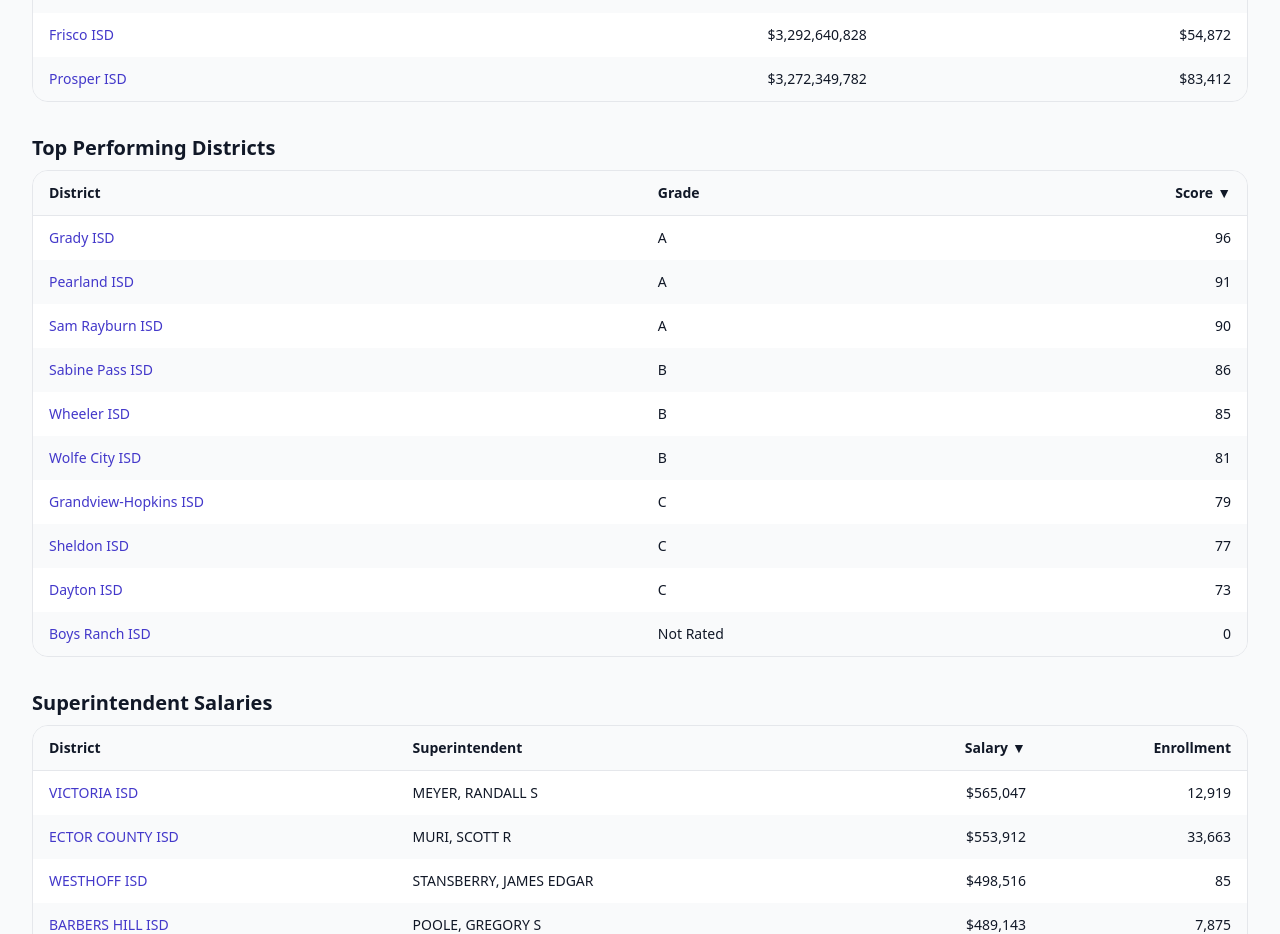
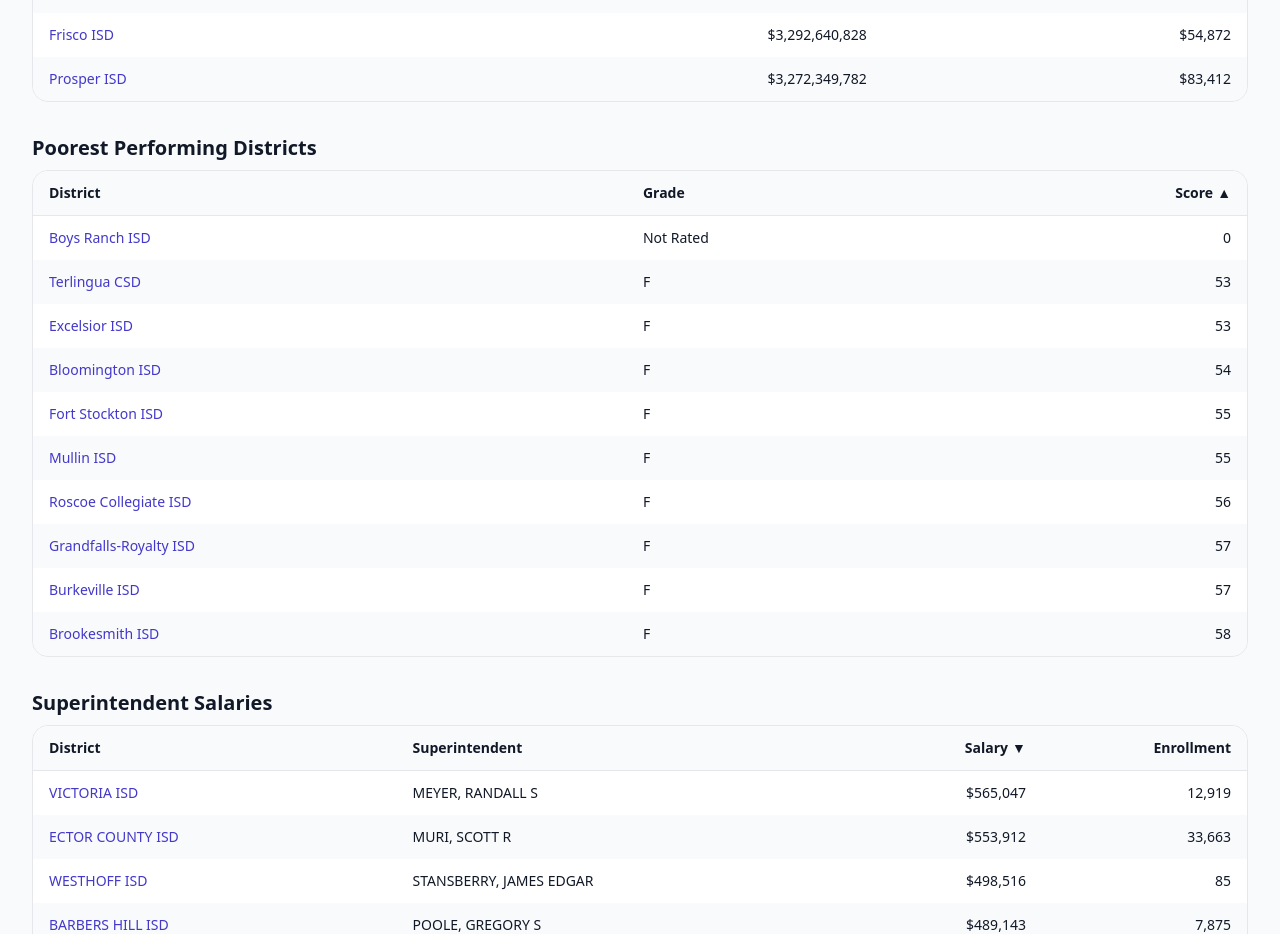
Before and after one commit to jab1897/LoneStarLedger5, a React (Vite) app: page / in a window 1280 px wide. Shown: the part 1440-2374 px from the top of the page. Built offline with nearby package versions, Linux system fonts and the light colour scheme; no server answers.

Commit message:
fix(home): show poorest performing districts sorted ascending

```diff
--- a/src/pages/Home.jsx
+++ b/src/pages/Home.jsx
@@ -105,7 +105,18 @@
         const hasIdName = (r) => r && r.DISTRICT_N && (r.DISTRICT_NAME || r.NAME);
 
         setIndebted(d.filter(hasIdName).slice(0, 10));
-        setPerformance(p.filter(hasIdName).slice(0, 10));
+        const scoreKeys = [
+          "DISTRICT_SCORE",
+          "OVERALL_SCORE",
+          "SCORE",
+          "ACCOUNTABILITY_SCORE",
+        ];
+        setPerformance(
+          p
+            .filter(hasIdName)
+            .sort((a, b) => pickNumber(a, scoreKeys) - pickNumber(b, scoreKeys))
+            .slice(0, 10)
+        );
         setSuperintendents(s.filter(hasIdName).slice(0, 10));
       } catch (e) {
         console.error("Failed to load home tables:", e);
@@ -144,7 +155,7 @@
     perDebt: pickNumber(r, ["Per-Pupil Debt", "DEBT_PER_STUDENT", "PER_PUPIL_DEBT"]),
   }));
 
-  // ----- Top Performing Districts -----
+  // ----- Poorest Performing Districts -----
   const perfCols = [
     {
       key: "name",
@@ -299,11 +310,11 @@
           />
         </div>
         <div>
-          <h2 className="text-xl font-bold mb-2">Top Performing Districts</h2>
+          <h2 className="text-xl font-bold mb-2">Poorest Performing Districts</h2>
           <DataTable
             columns={perfCols}
             rows={perfRows}
-            initialSort={{ key: "score", dir: "desc" }}
+            initialSort={{ key: "score", dir: "asc" }}
           />
         </div>
         <div>
```
